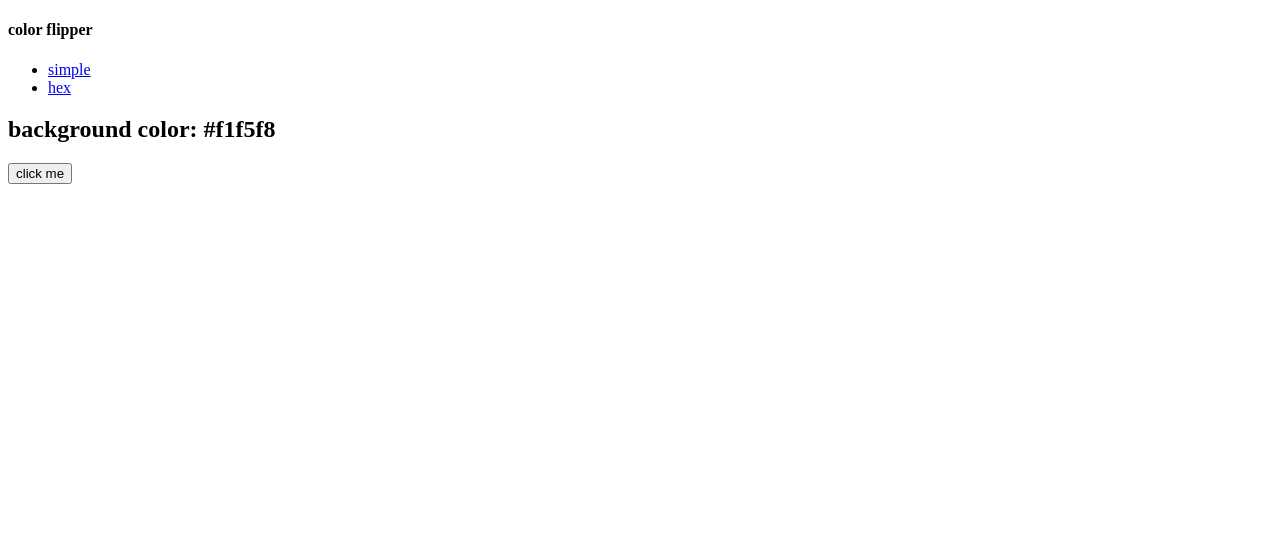
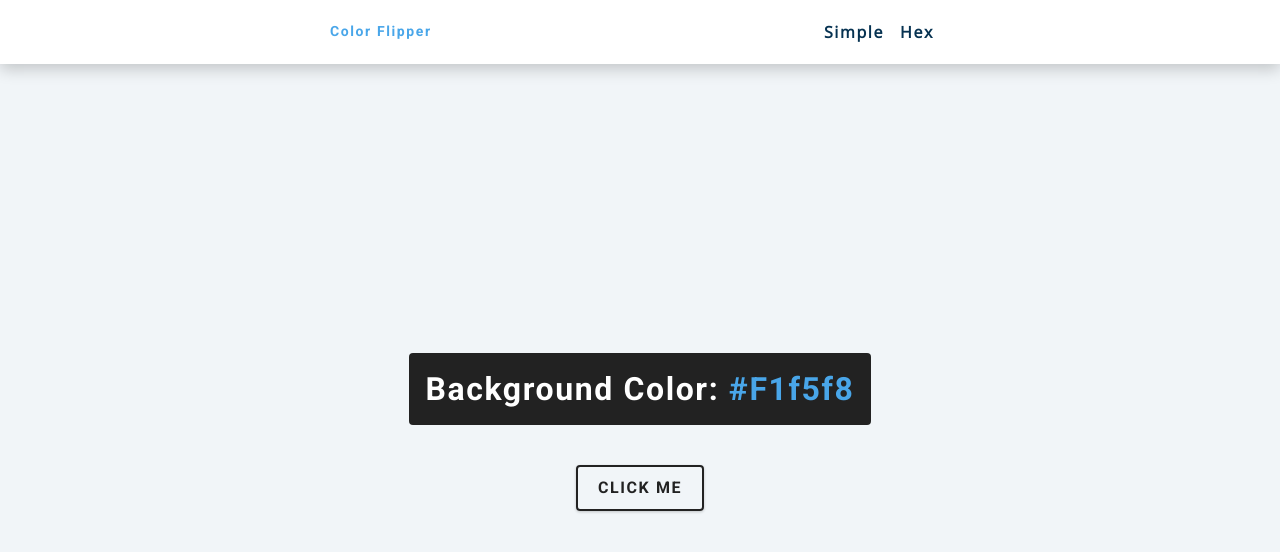
Before and after one commit to fradevgb/color-flipper, a plain HTML site: page hex.html in a window 1280 px wide. Drawn offline with nearby package versions, Linux system fonts and the light colour scheme.

Commit message:
Adapt styles to page

```diff
--- a/css/styles.css
+++ b/css/styles.css
@@ -0,0 +1,200 @@
+/*
+===============
+Fonts
+===============
+*/
+@import url('https://fonts.googleapis.com/css?family=Open+Sans|Roboto:400,700&display=swap');
+
+/*
+===============
+Variables
+===============
+*/
+:root {
+
+  /* dark shades of primary color*/
+  --clr-primary-1: hsl(205, 86%, 17%);
+  /* primary/main color */
+  --clr-primary-5: hsl(205, 78%, 60%);
+  /* darkest grey - used for headings */
+  --clr-grey-1: hsl(209, 61%, 16%);
+
+  /* grey used for paragraphs */
+  --clr-grey-5: hsl(210, 22%, 49%);
+  --clr-grey-10: hsl(210, 36%, 96%);
+  --clr-white: #fff;
+  --clr-black: #222;
+  --ff-primary: 'Roboto', sans-serif;
+  --ff-secondary: 'Open Sans', sans-serif;
+  /* --transition: all 0.3s linear; */
+  --spacing: 0.1rem;
+  --radius: 0.25rem;
+  --dark-shadow: 0 5px 15px rgba(0, 0, 0, 0.2);
+  --fixed-width: 620px;
+}
+
+/*
+===============
+Global Styles
+===============
+*/
+
+html {
+  box-sizing: border-box;
+}
+
+*,
+*::before,
+*::after {
+  box-sizing: inherit;
+}
+
+body {
+  font-family: var(--ff-secondary);
+  background: var(--clr-grey-10);
+  color: var(--clr-grey-1);
+  line-height: 1.5;
+  font-size: 0.875rem;
+}
+
+ul {
+  list-style-type: none;
+}
+
+a {
+  text-decoration: none;
+}
+
+h1, h2, h3, h4 {
+  letter-spacing: var(--spacing);
+  text-transform: capitalize;
+  line-height: 1.25;
+  margin-bottom: 0.75rem;
+  font-family: var(--ff-primary);
+}
+
+h1 {
+  font-size: 3rem;
+  margin: 0;
+}
+
+h2 {
+  font-size: 2rem;
+  margin: 0;
+}
+
+h3 {
+  font-size: 1.25rem;
+  margin: 0;
+}
+
+h4 {
+  font-size: 0.875rem;
+  margin: 0;
+}
+
+p {
+  margin-bottom: 1.25rem;
+  color: var(--clr-grey-5);
+}
+
+/*
+===============
+nav
+===============
+*/
+nav {
+  background: var(--clr-white);
+  height: 4rem;
+  display: grid;
+  align-items: center;
+  box-shadow: var(--dark-shadow);
+}
+
+.nav-center {
+  width: 90vw;
+  max-width: var(--fixed-width);
+  margin: 0 auto;
+  display: flex;
+  align-items: center;
+  justify-content: space-between;
+}
+
+.nav-center h4 {
+  margin-bottom: 0;
+  color: var(--clr-primary-5);
+}
+
+.nav-links {
+  display: flex;
+}
+
+nav a {
+  text-transform: capitalize;
+  font-weight: 700;
+  font-size: 1rem;
+  color: var(--clr-primary-1);
+  letter-spacing: var(--spacing);
+  margin-right: 1rem;
+}
+
+nav a:hover {
+  color: var(--clr-primary-5);
+}
+
+/*
+===============
+Container
+===============
+*/
+
+main {
+  min-height: calc(100vh - 4rem);
+  display: grid;
+  place-items: center;
+}
+
+.container {
+  text-align: center;
+}
+
+.container h2 {
+  background: var(--clr-black);
+  color: var(--clr-white);
+  padding: 1rem;
+  border-radius: var(--radius);
+  margin-bottom: 2.5rem;
+}
+
+@media (max-width: 768px) {
+  h2 {
+    font-size: 1rem;
+  }
+}
+
+.color {
+  color: var(--clr-primary-5);
+}
+
+.btn-hero {
+  font-family: var(--ff-primary);
+  text-transform: uppercase;
+  background: transparent;
+  color: var(--clr-black);
+  letter-spacing: var(--spacing);
+  display: inline-block;
+  font-weight: 700;
+  transition: var(--transition);
+  transition-duration: 0.3s;
+  border: 2px solid var(--clr-black);
+  cursor: pointer;
+  box-shadow: 0 1px 3px rgba(0, 0, 0, 0.2);
+  border-radius: var(--radius);
+  font-size: 1rem;
+  padding: 0.75rem 1.25rem;
+}
+
+.btn-hero:hover {
+  color: var(--clr-white);
+  background: var(--clr-black);
+}
--- a/hex.html
+++ b/hex.html
@@ -5,6 +5,8 @@
     <meta http-equiv="X-UA-Compatible" content="IE=edge" />
     <meta name="viewport" content="width=device-width, initial-scale=1.0" />
     <title>Color Flipper || Simple</title>
+    <link rel="stylesheet" href="css/normalize.css">
+    <link rel="stylesheet" href="css/styles.css">
   </head>
   <body>
     <nav>
```
Also changed, not shown: index.html (+2 -0 lines).
